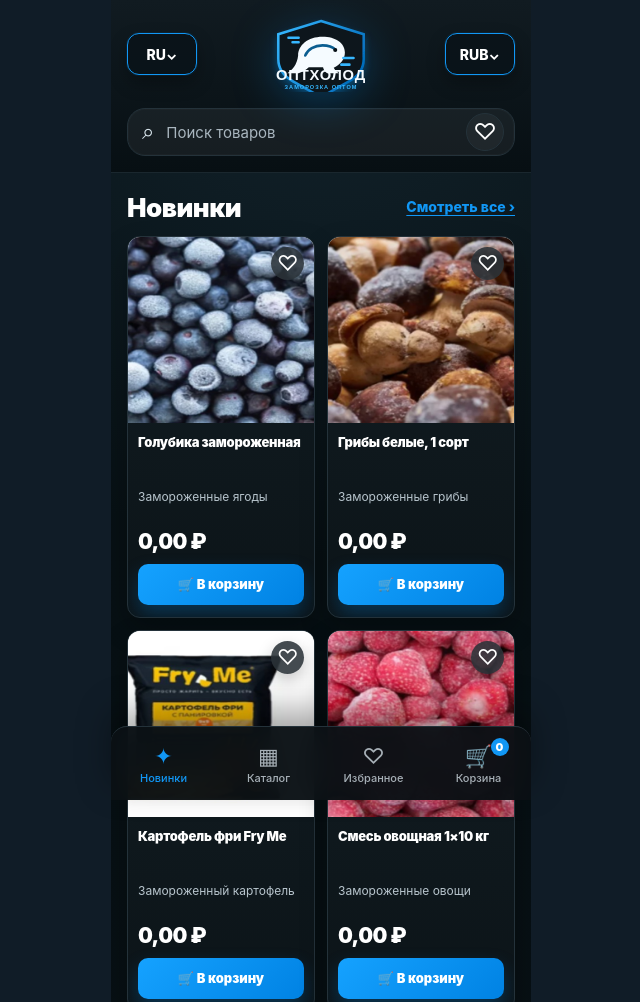
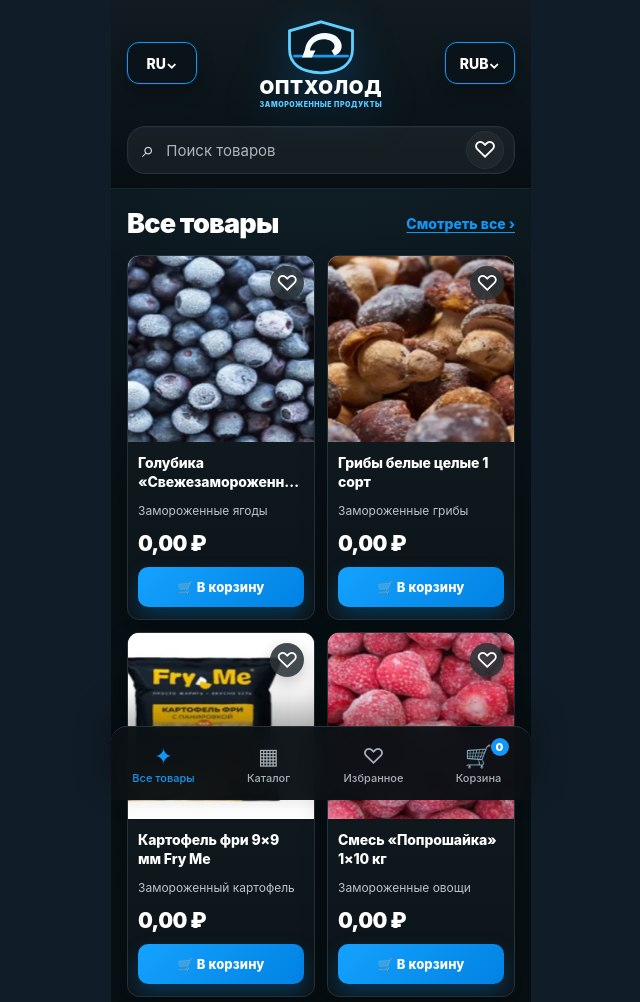
Before and after one commit to fre3zy11/optkholod-miniapp, a plain HTML site: page web/index.html in a window 1280 px wide. Shown: the top 1002 px of the page, without its empty margins (319-959 px from the left). Drawn offline with Linux system fonts and the light colour scheme.

Commit message:
dark scaled is

```diff
--- a/web/app.js
+++ b/web/app.js
@@ -5,12 +5,12 @@ if (tg) {
 }
 
 const products = [
-  {id:1,name:{ru:'Голубика замороженная',en:'Frozen Blueberries'},cat:{ru:'Замороженные ягоды',en:'Frozen berries'},price:0,img:'assets/p1.jpg',tag:'ягоды'},
-  {id:2,name:{ru:'Грибы белые, 1 сорт',en:'Whole Porcini Mushrooms, Grade 1'},cat:{ru:'Замороженные грибы',en:'Frozen mushrooms'},price:0,img:'assets/p2.jpg',tag:'грибы'},
-  {id:3,name:{ru:'Картофель фри Fry Me',en:'French Fries 9×9 mm Fry Me'},cat:{ru:'Замороженный картофель',en:'Frozen potato'},price:0,img:'assets/p3.jpg',tag:'картофель'},
-  {id:4,name:{ru:'Смесь овощная 1×10 кг',en:'Vegetable Mix “Poproshaika” 1×10 kg'},cat:{ru:'Замороженные овощи',en:'Frozen vegetables'},price:0,img:'assets/p4.jpg',tag:'овощи'},
-  {id:5,name:{ru:'Малина замороженная',en:'Frozen Raspberries'},cat:{ru:'Замороженные ягоды',en:'Frozen berries'},price:0,img:'assets/p5.jpg',tag:'ягоды'},
-  {id:6,name:{ru:'Пельмени «Иркутские»',en:'Irkutskie Dumplings Mirital'},cat:{ru:'Полуфабрикаты',en:'Ready meals'},price:0,img:'assets/p6.jpg',tag:'полуфабрикаты'}
+  {id:1,name:{ru:'Голубика «Свежезамороженная»',en:'Frozen Blueberries'},cat:{ru:'Замороженные ягоды',en:'Frozen berries'},price:0,img:'assets/p1.jpg',tag:'ягоды'},
+  {id:2,name:{ru:'Грибы белые целые 1 сорт',en:'Whole Porcini Mushrooms, Grade 1'},cat:{ru:'Замороженные грибы',en:'Frozen mushrooms'},price:0,img:'assets/p2.jpg',tag:'грибы'},
+  {id:3,name:{ru:'Картофель фри 9×9 мм Fry Me',en:'French Fries 9×9 mm Fry Me'},cat:{ru:'Замороженный картофель',en:'Frozen potato'},price:0,img:'assets/p3.jpg',tag:'картофель'},
+  {id:4,name:{ru:'Смесь «Попрошайка» 1×10 кг',en:'Vegetable Mix “Poproshaika” 1×10 kg'},cat:{ru:'Замороженные овощи',en:'Frozen vegetables'},price:0,img:'assets/p4.jpg',tag:'овощи'},
+  {id:5,name:{ru:'Малина «Свежезамороженная»',en:'Frozen Raspberries'},cat:{ru:'Замороженные ягоды',en:'Frozen berries'},price:0,img:'assets/p5.jpg',tag:'ягоды'},
+  {id:6,name:{ru:'Пельмени «Иркутские» Мириталь',en:'Irkutskie Dumplings Mirital'},cat:{ru:'Полуфабрикаты',en:'Ready meals'},price:0,img:'assets/p6.jpg',tag:'полуфабрикаты'}
 ];
 
 const translations = {
@@ -21,7 +21,7 @@ const translations = {
     heroText: 'Замороженные продукты питания оптом с доставкой по всей России',
     search: 'Поиск товаров',
     showAll: 'Смотреть все ›',
-    new: 'Новинки',
+    new: 'Все товары',
     catalog: 'Каталог',
     fav: 'Избранное',
     cart: 'Корзина',
@@ -50,7 +50,7 @@ const translations = {
     heroText: 'Wholesale frozen foods with delivery across Russia',
     search: 'Search products',
     showAll: 'View all ›',
-    new: 'New',
+    new: 'All products',
     catalog: 'Catalog',
     fav: 'Favorites',
     cart: 'Cart',
@@ -75,7 +75,7 @@ const translations = {
 };
 
 const chipCats = ['все','ягоды','фрукты','грибы','овощи'];
-const catalogCats = ['ягоды','фрукты','овощи','грибы','картофель','полуфабрикаты','молочные','напитки','соусы','бакалея'];
+const catalogCats = ['ягоды','овощи','грибы','картофель','полуфабрикаты'];
 
 let currentLang = localStorage.getItem('lang') || 'ru';
 let activeCat = 'все';
--- a/web/index.html
+++ b/web/index.html
@@ -12,7 +12,16 @@
     <header class="top">
       <div class="row small-row">
         <button class="pill" id="langBtn" type="button">RU⌄</button>
-        <img src="assets/logo.svg" class="logo" alt="ОптХолод" />
+        <div class="brand-logo" aria-label="ОптХолод">
+          <svg class="brand-mark" viewBox="0 0 120 82" role="img" aria-hidden="true">
+            <path class="shield" d="M60 5 105 18v26c0 22-17 33-45 34C32 77 15 66 15 44V18L60 5Z"/>
+            <path class="ice" d="M22 54h76"/>
+            <path class="bear" d="M37 45c2-14 13-24 29-24 10 0 20 5 23 15 2 8-2 15-10 17l-4-7c3-1 5-4 4-8-2-5-8-8-15-8-10 0-18 6-20 16h8l-5 10H33l4-11Z"/>
+            <circle class="eye" cx="70" cy="33" r="2"/>
+          </svg>
+          <div class="brand-text">ОПТХОЛОД</div>
+          <div class="brand-sub">ЗАМОРОЖЕННЫЕ ПРОДУКТЫ</div>
+        </div>
         <button class="pill" id="currencyBtn" type="button">RUB⌄</button>
       </div>
       <div class="search-wrap">
--- a/web/style.css
+++ b/web/style.css
@@ -48,17 +48,54 @@ img{display:block;max-width:100%}
   display:flex;
   align-items:center;
   justify-content:space-between;
-  gap:14px;
+  gap:10px;
 }
 .small-row{
   margin-bottom:18px;
 }
-.logo{
-  width:122px;
-  height:auto;
-  max-height:88px;
-  object-fit:contain;
-  filter:drop-shadow(0 10px 22px rgba(0,151,255,.28));
+.logo{display:none}
+.brand-logo{
+  width:132px;
+  min-width:132px;
+  display:flex;
+  flex-direction:column;
+  align-items:center;
+  justify-content:center;
+  color:#fff;
+  text-align:center;
+  filter:drop-shadow(0 10px 22px rgba(0,151,255,.24));
+}
+.brand-mark{
+  width:84px;
+  height:58px;
+  margin-bottom:2px;
+}
+.brand-mark .shield{
+  fill:rgba(9,26,35,.95);
+  stroke:#5fd0ff;
+  stroke-width:4;
+}
+.brand-mark .ice{
+  fill:none;
+  stroke:#159df6;
+  stroke-width:4;
+  stroke-linecap:round;
+}
+.brand-mark .bear{fill:#f7fcff}
+.brand-mark .eye{fill:#092432}
+.brand-text{
+  font-size:19px;
+  line-height:1;
+  font-weight:950;
+  letter-spacing:.04em;
+}
+.brand-sub{
+  margin-top:4px;
+  font-size:7px;
+  line-height:1;
+  font-weight:900;
+  letter-spacing:.08em;
+  color:#59caff;
 }
 .pill{
   min-width:70px;
@@ -469,56 +506,79 @@ input::placeholder{color:#a9b6bf}
 .app.catalog-mode .content, .app.cart-mode .content { padding-top: 24px; }
 
 
-/* Final UI polish: clean logo, equal text sizes, no card overflow */
-.top{padding-top:16px;padding-bottom:16px}
-.small-row{margin-bottom:16px}
-.logo{width:122px;max-height:88px;object-fit:contain}
-.content{padding:20px 16px 28px}
-.section-title{margin-bottom:14px}
-.section-title h2{font-size:26px;line-height:1.05;letter-spacing:-.02em}
-.section-title button{font-size:14px;line-height:1.2;white-space:nowrap}
-.grid{grid-template-columns:repeat(2,minmax(0,1fr));gap:12px;align-items:stretch}
-.card{display:flex;flex-direction:column;min-width:0;border-radius:13px}
-.pic{aspect-ratio:1/1;flex:0 0 auto}
-.body{display:flex;flex-direction:column;min-height:194px;padding:12px 10px 12px;overflow:hidden}
+/* Final text/logo polish */
+.card{
+  display:flex;
+  flex-direction:column;
+  min-width:0;
+}
+.body{
+  flex:1;
+  display:flex;
+  flex-direction:column;
+  min-width:0;
+  padding:12px 10px 12px;
+}
 .name{
-  font-size:13px;
-  line-height:1.18;
-  min-height:46px;
-  max-height:46px;
-  margin:0 0 8px;
-  overflow:hidden;
-  display:-webkit-box;
-  -webkit-line-clamp:3;
-  -webkit-box-orient:vertical;
-  overflow-wrap:anywhere;
-  hyphens:auto;
-}
-.cat{
-  font-size:12px;
-  line-height:1.25;
-  min-height:30px;
-  max-height:30px;
-  margin-bottom:10px;
+  width:100%;
+  min-height:38px;
+  max-height:38px;
+  margin:0 0 10px;
+  font-size:14px;
+  line-height:1.35;
+  font-weight:850;
+  letter-spacing:-.01em;
   overflow:hidden;
   display:-webkit-box;
   -webkit-line-clamp:2;
   -webkit-box-orient:vertical;
-  color:#b7c4cc;
+  overflow-wrap:break-word;
 }
-.price{font-size:21px;line-height:1;margin-top:auto;margin-bottom:12px;white-space:nowrap}
-.add{min-height:41px;font-size:13px;line-height:1;white-space:nowrap;overflow:hidden;text-overflow:ellipsis;padding:0 8px}
-.fav{width:33px;height:33px;font-size:21px}
-.catalog-item span:first-child,
-.cart-row h4{overflow-wrap:anywhere;hyphens:auto}
-.cart-row h4{display:-webkit-box;-webkit-line-clamp:3;-webkit-box-orient:vertical;overflow:hidden}
-
-@media (max-width:380px){
-  .content{padding-left:14px;padding-right:14px}
-  .grid{gap:10px}
-  .body{padding:11px 9px;min-height:190px}
-  .name{font-size:12.5px;min-height:44px;max-height:44px}
-  .cat{font-size:11.5px}
-  .price{font-size:20px}
+.cat{
+  min-height:18px;
+  max-height:18px;
+  margin-bottom:12px;
+  font-size:12px;
+  line-height:1.5;
+  color:#b8c4cb;
+  overflow:hidden;
+  white-space:nowrap;
+  text-overflow:ellipsis;
+}
+.price{
+  margin-top:auto;
+  font-size:21px;
+  line-height:1.1;
+}
+.add{
+  font-size:13px;
+  font-weight:850;
+  letter-spacing:.01em;
+}
+.pic{flex:0 0 auto;}
+.section-title h2{
+  font-size:27px;
+  font-weight:900;
+}
+.catalog-item span:first-child{
+  overflow:hidden;
+  white-space:nowrap;
+  text-overflow:ellipsis;
+}
+.cart-row h4{
+  overflow:hidden;
+  display:-webkit-box;
+  -webkit-line-clamp:2;
+  -webkit-box-orient:vertical;
+}
+@media (max-width:360px){
+  .brand-logo{width:112px;min-width:112px}
+  .brand-mark{width:72px;height:50px}
+  .brand-text{font-size:16px}
+  .brand-sub{font-size:6px}
+  .pill{min-width:62px;height:38px;font-size:13px;padding:0 10px}
+  .body{padding:10px 8px}
+  .name{font-size:13px;min-height:36px;max-height:36px}
+  .cat{font-size:11px}
   .add{font-size:12px}
 }
```
Also changed, not shown: 1 other file.
